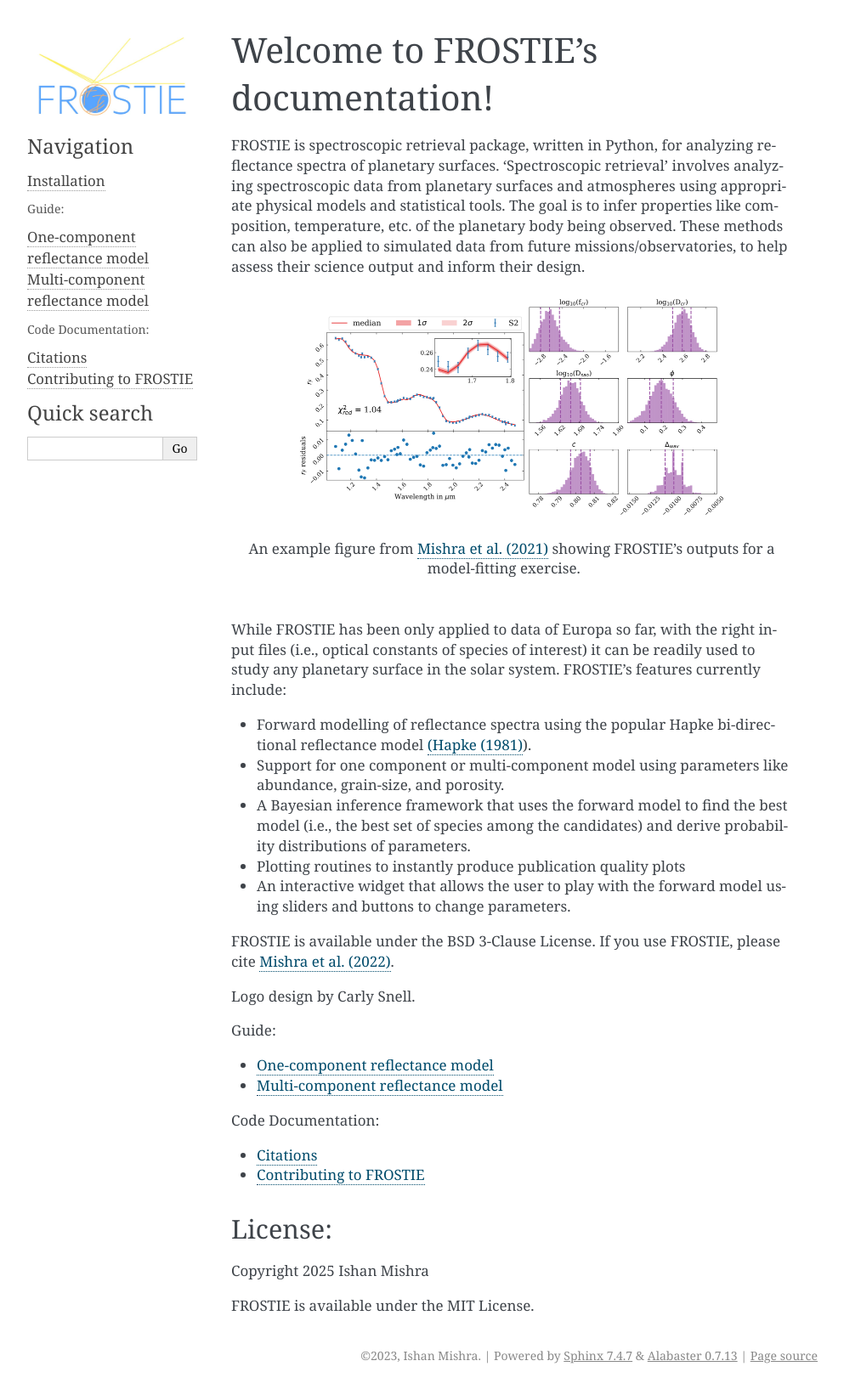
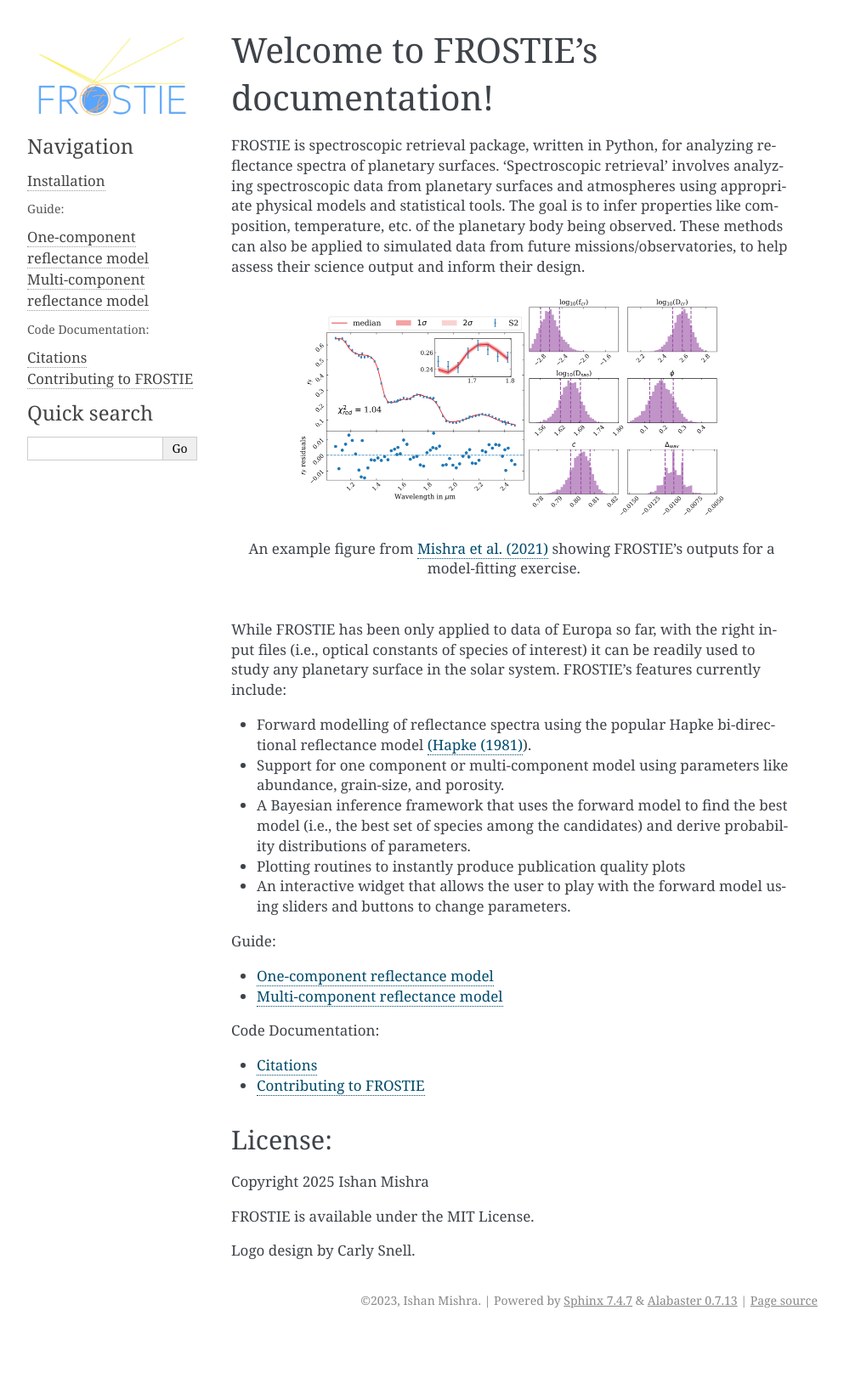
Before and after one commit to ishan-mishra/FROSTIE, a Sphinx documentation site: the page built from docs/index.rst, in a window 1280 px wide. Shown: the whole page at 85% size, without its empty margins (148-1141 px from the left). Built offline with Sphinx 7.4.7, drawn with Linux system fonts in a browser that asks for light colours; pages that are not in the unit, such as notebooks, are missing from menus; after the commit the page ends 1570 px from its top, so only the background shows below that.

Commit message:
edited index.rst

```diff
--- a/docs/index.rst
+++ b/docs/index.rst
@@ -23,12 +23,6 @@
 * A Bayesian inference framework that uses the forward model to find the best model (i.e., the best set of species among the candidates) and derive probability distributions of parameters.
 * Plotting routines to instantly produce publication quality plots
 * An interactive widget that allows the user to play with the forward model using sliders and buttons to change parameters.
-
-
-FROSTIE is available under the BSD 3-Clause License. If you use FROSTIE,
-please cite `Mishra et al. (2022) <https://ui.adsabs.harvard.edu/abs/2021Icar..35714215M/abstract>`_.
-
-Logo design by Carly Snell.
 
 .. toctree::
    :maxdepth: 1
```
Also changed, not shown: other parts of docs/index.rst (+2 -0 lines).
